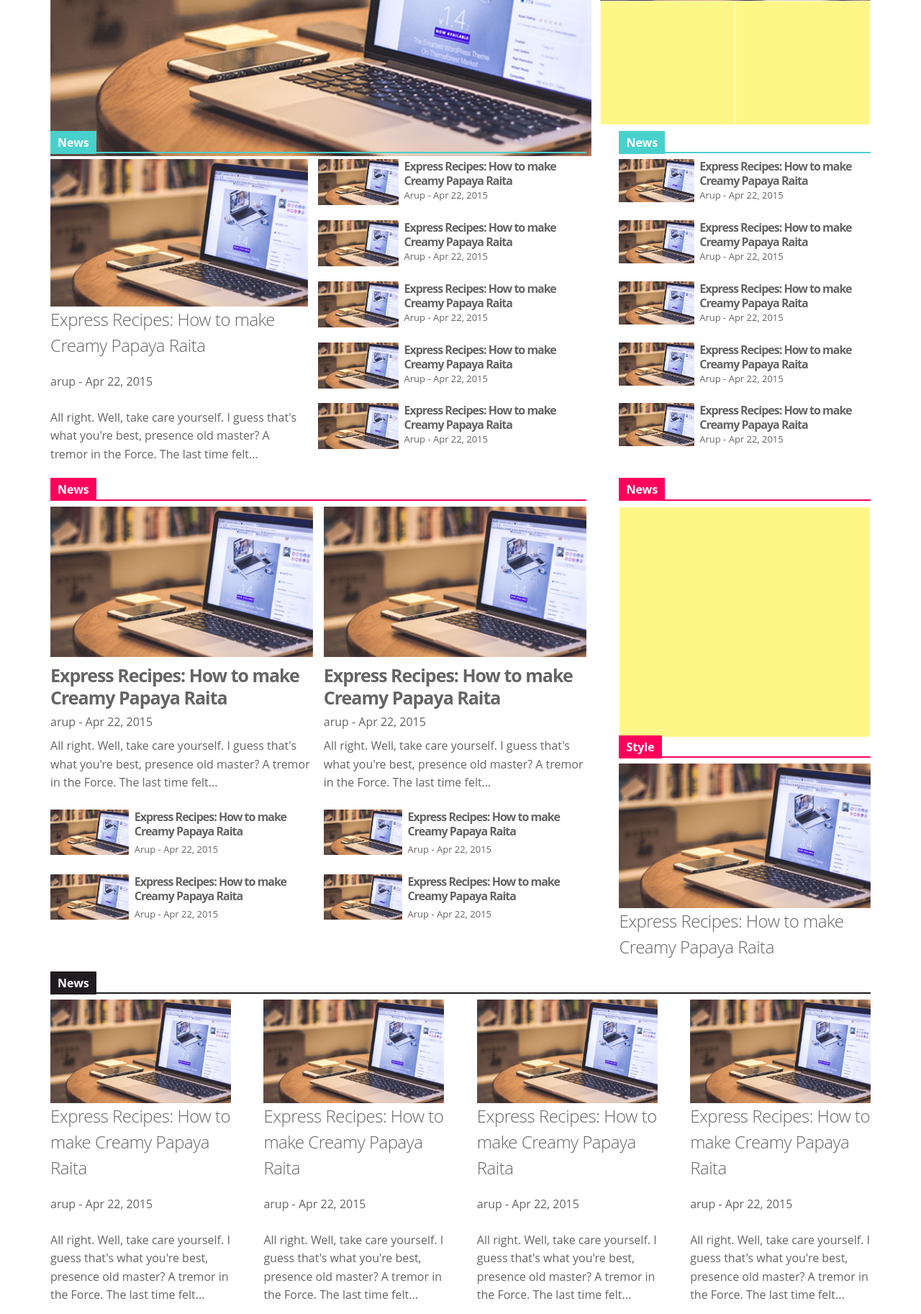
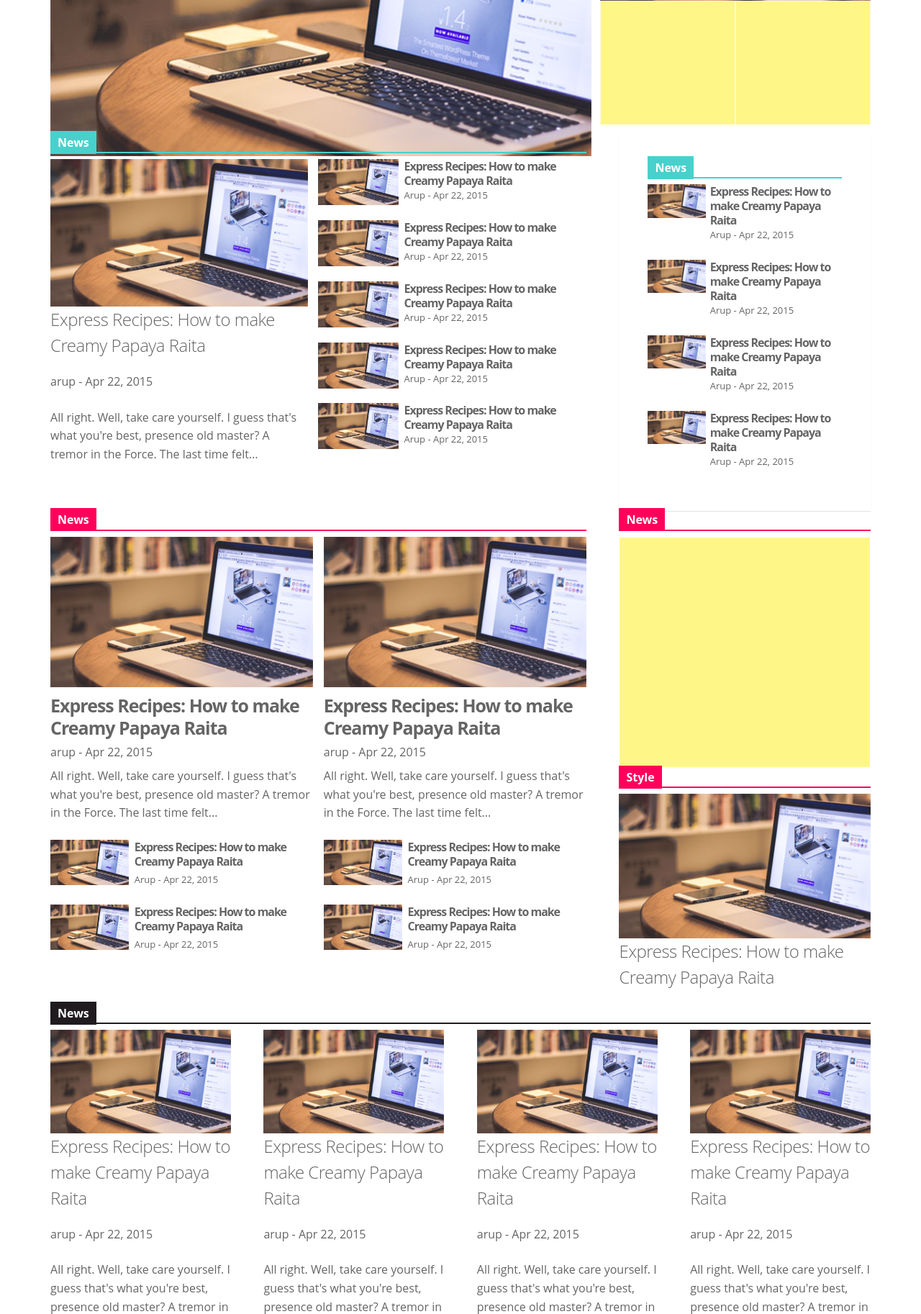
Before and after one commit to arup92/blog607, a PHP site: page / in a window 1280 px wide. Shown: the part 407-2233 px from the top of the page at 72% size. Run offline with PHP 8.4, Linux system fonts and the light colour scheme; some libraries are stand-ins or nearby versions.

Commit message:
sidbar update

```diff
--- a/html/assets/css/main.css
+++ b/html/assets/css/main.css
@@ -459,6 +459,18 @@ nav a {
 
 /**
  * --------------------------------------------------------------------------------
+ * side-Bar style
+ * --------------------------------------------------------------------------------
+*/
+.sidebar {
+  background: white;
+  border-color: black;
+  box-shadow: 0 1px 1px 0 rgba(0, 1, 1, 0.1);
+  padding: 35px 40px;
+}
+
+/**
+ * --------------------------------------------------------------------------------
  * Body Commons
  * --------------------------------------------------------------------------------
 */
--- a/html/assets/css/scss/_footer-style.scss
+++ b/html/assets/css/scss/_footer-style.scss
@@ -3,6 +3,7 @@
  * Footer & Buttom-Bar style
  * --------------------------------------------------------------------------------
 */
+
 .footer {
 	background-color: #020202;
 
--- /dev/null
+++ b/html/assets/css/scss/_side-bar.scss
@@ -0,0 +1,12 @@
+/**
+ * --------------------------------------------------------------------------------
+ * side-Bar style
+ * --------------------------------------------------------------------------------
+*/
+
+.sidebar {
+    background: rgb(255, 255, 255);
+    border-color: black;
+    box-shadow: 0 1px 1px 0 rgba(0,1,1,.1);
+    padding: 35px 40px;
+}
--- a/html/assets/css/scss/main.scss
+++ b/html/assets/css/scss/main.scss
@@ -1,4 +1,5 @@
 @import 'pre-setup';
 @import 'grid-banner';
+@import 'side-bar';
 @import 'body-commons';
 @import 'footer-style';
--- a/html/index.html
+++ b/html/index.html
@@ -222,7 +222,7 @@
 							</div><!-- /.list-item -->
 						</div><!-- /.list-type-categories -->
 					</div> <!-- /.eight .columns -->
-					<div class="four columns">
+					<div class="four columns sidebar widget">
 						<div class="section-title">
 							<span class="title">News</span>
 							<hr>
@@ -236,16 +236,6 @@
 								<p>Arup -  Apr 22, 2015</p>
 							</div><!-- /.right-contents -->
 						</div><!-- /.list-item -->
-						<div class="list-item">
-							<div class="left-content">
-								<img src="img/blog-post.jpg" class="full-image" alt="blog post">
-							</div><!-- /.left-content -->
-							<div class="right-contents">
-								<h2>Express Recipes: How to make Creamy Papaya Raita</h2>
-								<p>Arup -  Apr 22, 2015</p>
-							</div><!-- /.right-contents -->
-						</div><!-- /.list-item -->
-
 						<div class="list-item">
 							<div class="left-content">
 								<img src="img/blog-post.jpg" class="full-image" alt="blog post">
```
